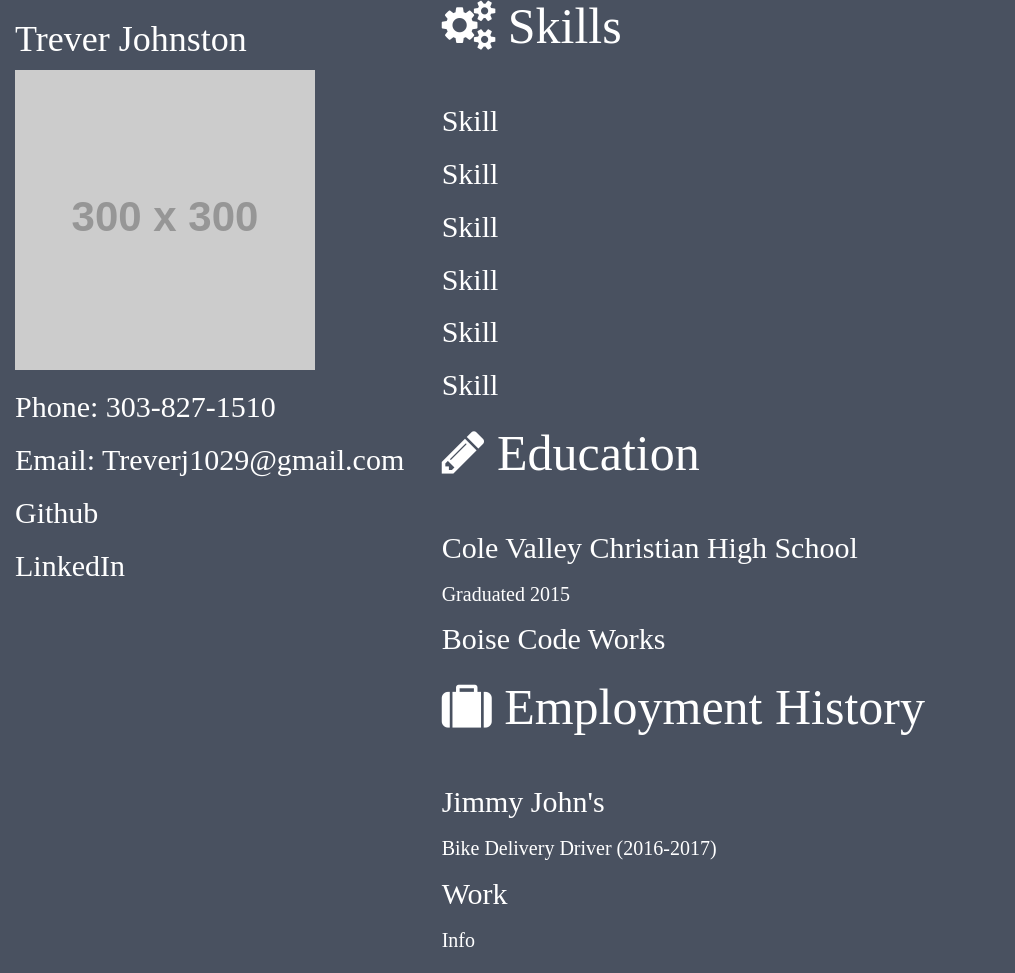
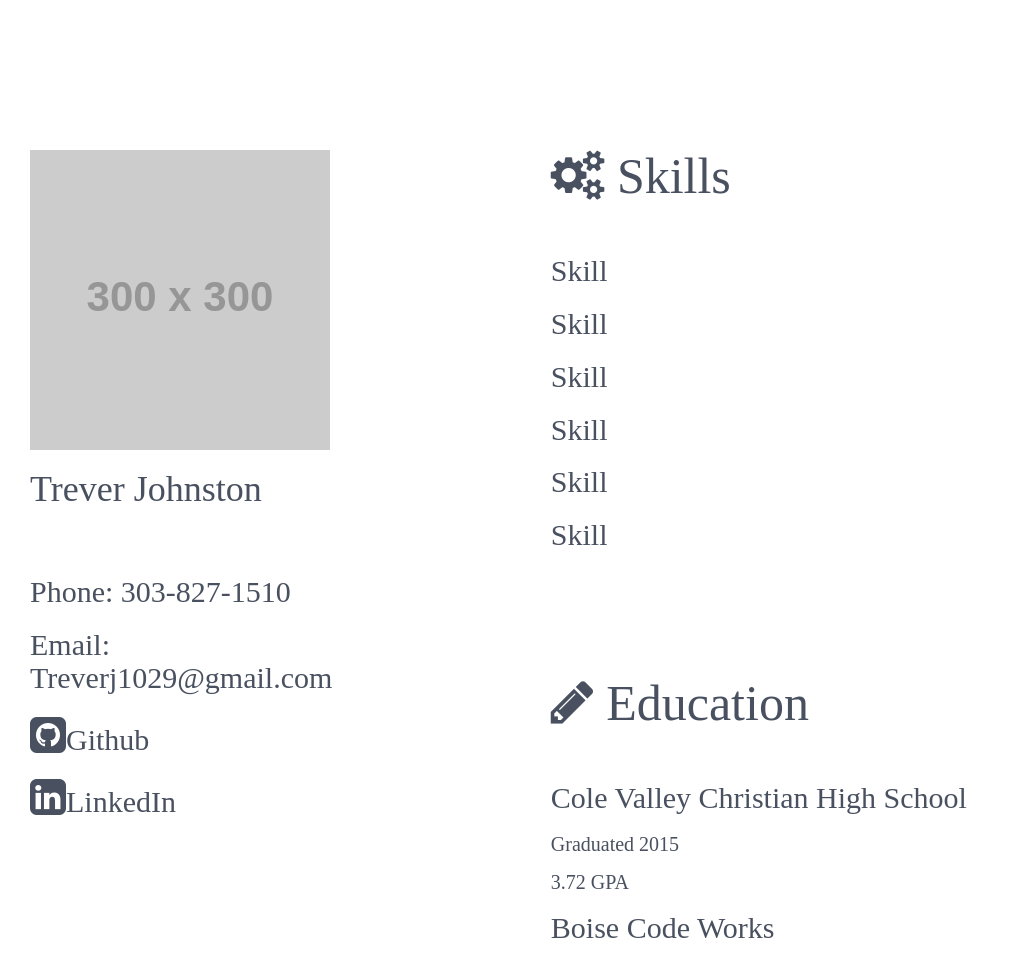
Before and after one commit to treverjohnston/resume, a plain HTML site: page index.html in a window 1280 px wide. Shown: the top 973 px of the page, without its empty margins (0-1015 px from the left). Drawn offline with nearby package versions, Linux system fonts and the light colour scheme; placeholder pictures from the web are drawn by us; a web font is replaced by a local one.

Commit message:
changed color-scheme

```diff
--- a/index.html
+++ b/index.html
@@ -17,14 +17,16 @@
     <div class="container-fluid">
         <div class="resume row">
             <div class="contact col-sm-4">
+                <img src="http://via.placeholder.com/300x300" alt="Picture of Trever">
                 <h1>Trever Johnston</h1>
-                <img src="http://via.placeholder.com/300x300" alt="Picture of Trever">
+                <div class="info">
                     <h2>Phone: 303-827-1510</h2>
                     <h2>Email: Treverj1029@gmail.com</h2>
-                <h2><a href="https://github.com/treverj1029" target="_blank" class="white-link">Github</a></h2>
-                <h2><a href="https://www.linkedin.com/in/trever-johnston-7a6073113/" target="_blank" class="white-link">LinkedIn</a></h2>
+                    <h2><a href="https://github.com/treverjohnston" target="_blank" class="white-link"><i class="fa fa-github-square" style="font-size:42px"></i>Github</a></h2>
+                    <h2><a href="https://www.linkedin.com/in/trever-johnston-7a6073113/" target="_blank" class="white-link"><i class="fa fa-linkedin-square" style="font-size:42px"></i>LinkedIn</a></h2>
                 </div>
-            <div class="information col-sm-8">
+            </div>
+            <div class="information col-sm-offset-1 col-sm-7">
                 <div class="row">
                     <div class="skills col-sm-12">
                         <i class="fa fa-cogs division" style="font-size:5rem;"> Skills</i>
@@ -44,6 +46,7 @@
                         <ul class="list-unstyled">
                             <li class="list-pad">Cole Valley Christian High School</li>
                             <li class="list-subpoint">Graduated 2015</li>
+                            <li class="list-subpoint">3.72 GPA</li>
                             <li class="list-pad">Boise Code Works</li>
                         </ul>
                     </div>
--- a/style.css
+++ b/style.css
@@ -1,16 +1,29 @@
 body{
     font-family: 'Bellefair', serif;
-    background-color: #495160;
-    color: white;
+    color: #495160;
+    background-color: white;
+}
+
+.resume{
+    margin: 5rem 0 0 0;
+}
+
+.contact{
+    margin-top: 10rem;
+}
+
+.info{
+margin: 6.5rem 0 10rem 0;
 }
 
 .white-link{
-    color: white;
+    color: #495160;
 }
 
 .division{
     font-size: 5rem;
     text-align: center;
+    margin-top: 10rem;
     padding-bottom: 5rem;
 }
 
```
Lines whose indentation alone changed are shown as unchanged.
